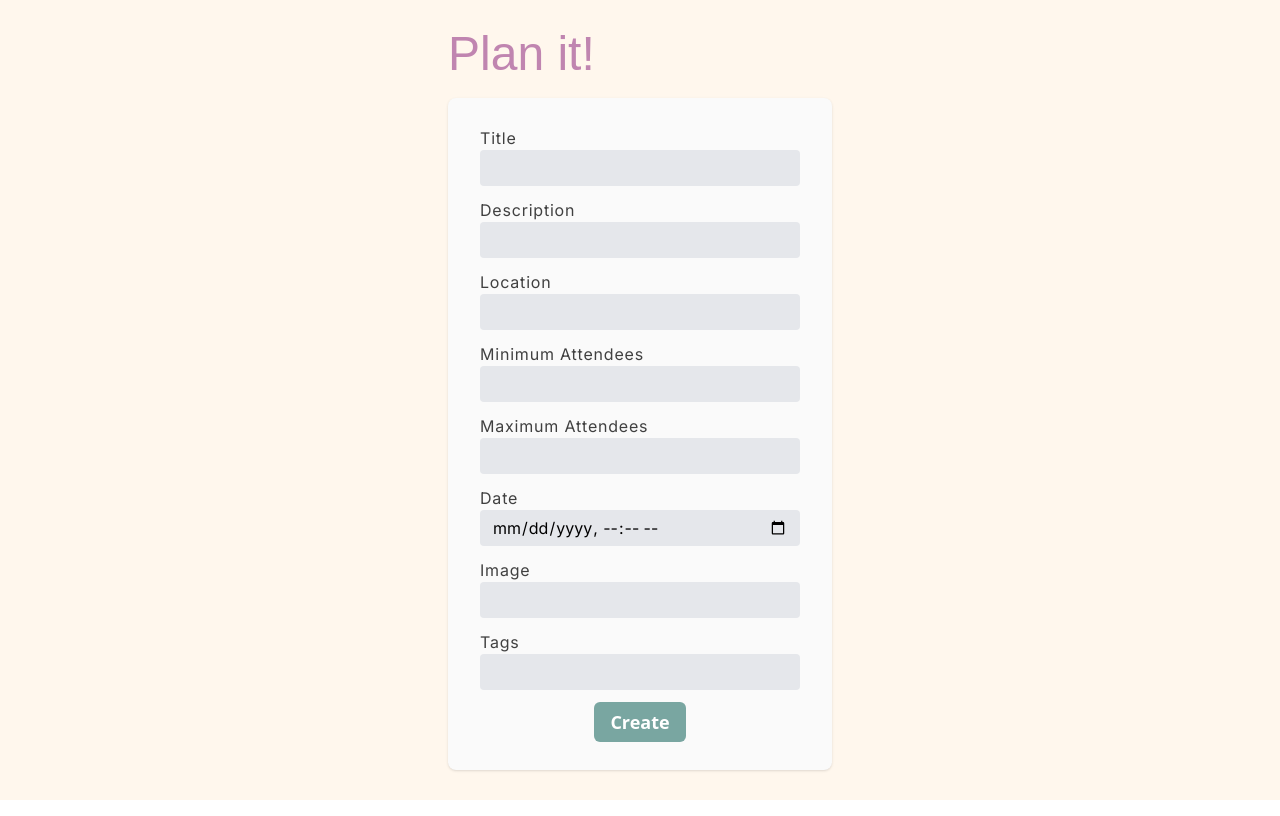
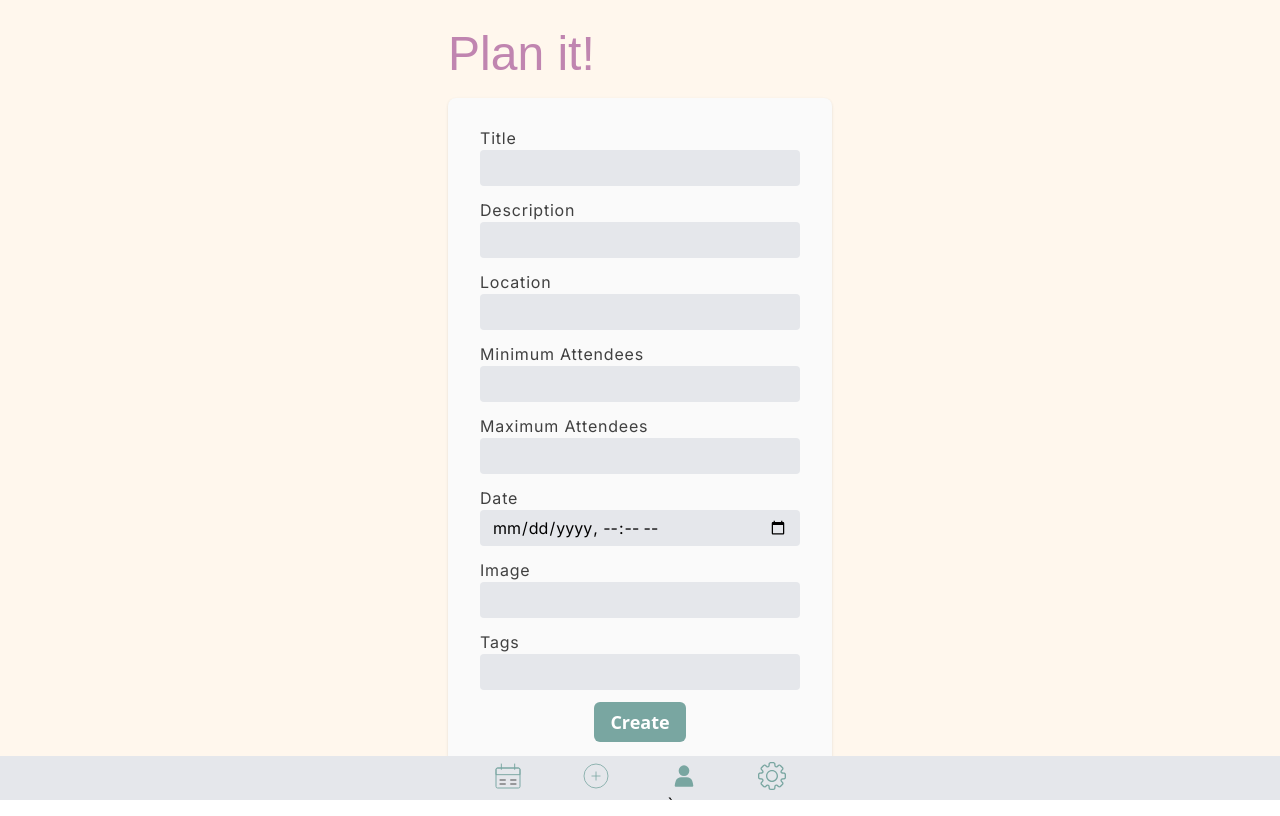
Before and after one commit to nand2246/planit, a Next.js app: page /plan/create in a window 1280 px wide. Built offline with nearby package versions, Linux system fonts and the light colour scheme; no server answers; a web font is replaced by a local one.

Commit message:
add navigation bar to all relevant pages

```diff
--- a/src/app/plan/[id]/page.jsx
+++ b/src/app/plan/[id]/page.jsx
@@ -1,5 +1,6 @@
 import { ViewPlan } from '@/components/plan/ViewPlan'
 import { prisma } from '@/lib/db'
+import Navigation from '@/components/Navigation'
 
 export default async function Plan({ params }) {
   const plan = await prisma.plan.findUnique({
@@ -16,6 +17,7 @@ export default async function Plan({ params }) {
           <ViewPlan plan={JSON.stringify(plan)} />
         </ul>
       </div>
+      <div><Navigation/></div>
     </main>
   )
 }
--- a/src/app/plan/create/page.jsx
+++ b/src/app/plan/create/page.jsx
@@ -1,5 +1,5 @@
 import { NewPlan } from "@/components/plan/NewPlan";
-import { prisma } from "@/lib/db";
+import Navigation from "@/components/Navigation";
 
 export default async function Plan() {
 
@@ -8,6 +8,7 @@ export default async function Plan() {
       <div>
         <NewPlan />
       </div>
+    <div><Navigation/></div>
     </main>
   );
 }
--- a/src/app/plan/update/[id]/page.jsx
+++ b/src/app/plan/update/[id]/page.jsx
@@ -1,5 +1,6 @@
 import { UpdatePlan } from '@/components/plan/UpdatePlan'
 import { prisma } from '@/lib/db'
+import Navigation from '@/components/Navigation'
 
 export default async function Plan({ params }) {
   const plan = await prisma.plan.findUnique({
@@ -26,6 +27,7 @@ export default async function Plan({ params }) {
           />
         </ul>
       </div>
+      <div><Navigation/></div>
     </main>
   )
 }
--- a/src/app/user/page.jsx
+++ b/src/app/user/page.jsx
@@ -1,3 +1,4 @@
+import Navigation from '@/components/Navigation';
 import UserProfile from '@/components/user/UserProfile'
 import { prisma } from '@/lib/db'
 import { getSession } from '@auth0/nextjs-auth0';
@@ -18,6 +19,7 @@ export default async function User() {
       <ul className="px-6">
         <UserProfile id={user.sub} firstName={firstName} lastName={lastName} location={location} phoneNumber={phoneNumber} interests={interests}  />
       </ul>
+      <div><Navigation/></div>
   </main>
   )
 }
--- a/src/components/Navigation.jsx
+++ b/src/components/Navigation.jsx
@@ -3,25 +3,30 @@ import Image from 'next/image'
 
 export default function Navigation() {
   return (
-    <div className="w-full h-11 px-12 py-1.5 bg-gray-200 justify-center items-start gap-14 inline-flex">
+    <div className="w-full h-11 px-12 py-1 bg-gray-200 justify-center items-start gap-14 inline-flex"
+    style={{ position: "absolute", bottom: 0, left:0, width:"100%" }}>
     <Image
       src="/images/icons/events.svg"
       alt="Plans"
       width={32}
       height={32}
     />
+    <a href='/plan/create'>
       <Image
         src="/images/icons/add.svg"
         alt="Create plan"
         width={32}
         height={32}
       />
+    </a>
+    <a href='/user'>
       <Image
         src="/images/icons/profile.svg"
         alt="Profile"
         width={32}
         height={32}
-    />
+      />`
+    </a>
     <Image
       src="/images/icons/settings.svg"
       alt="Settings"
```
Lines whose indentation alone changed are shown as unchanged.
